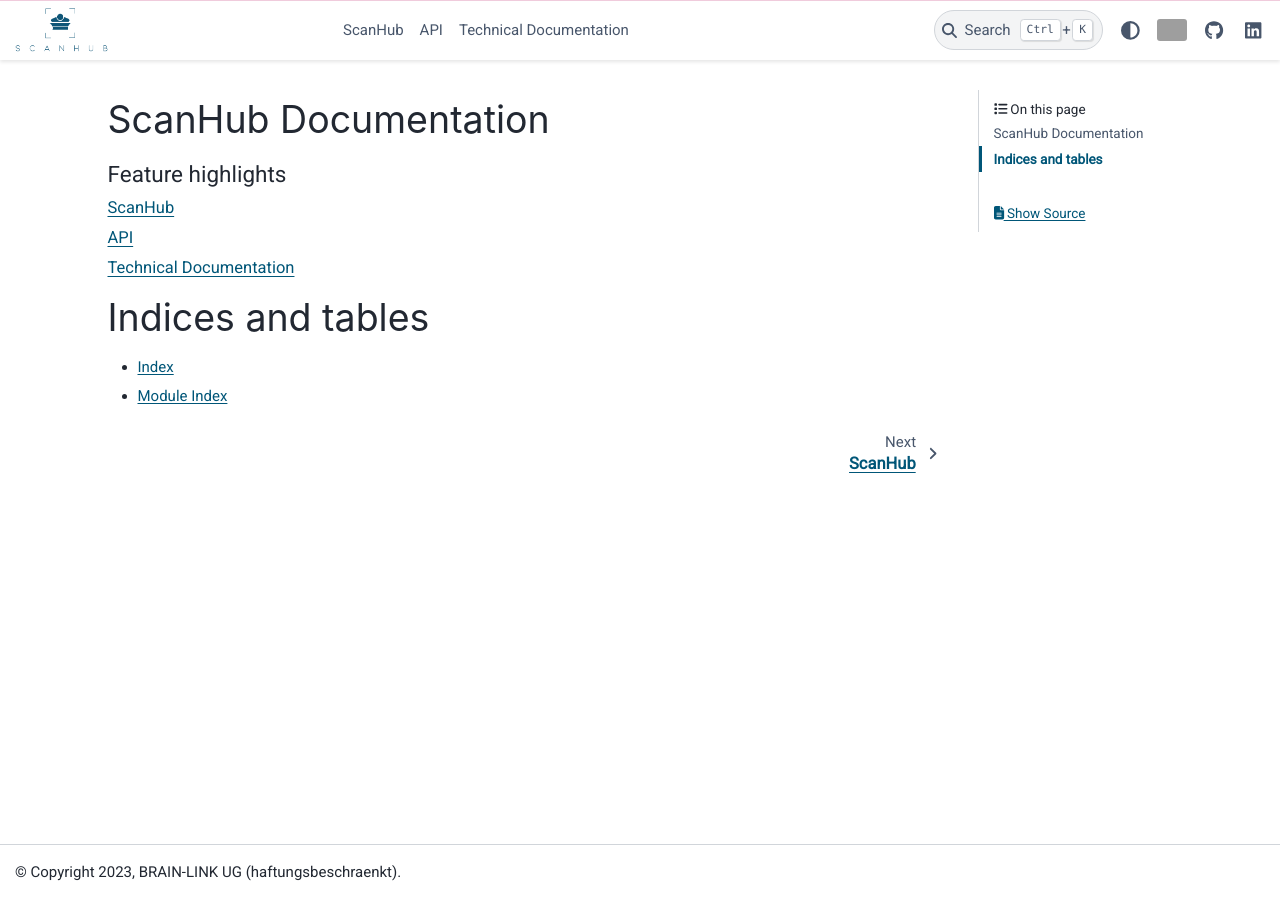
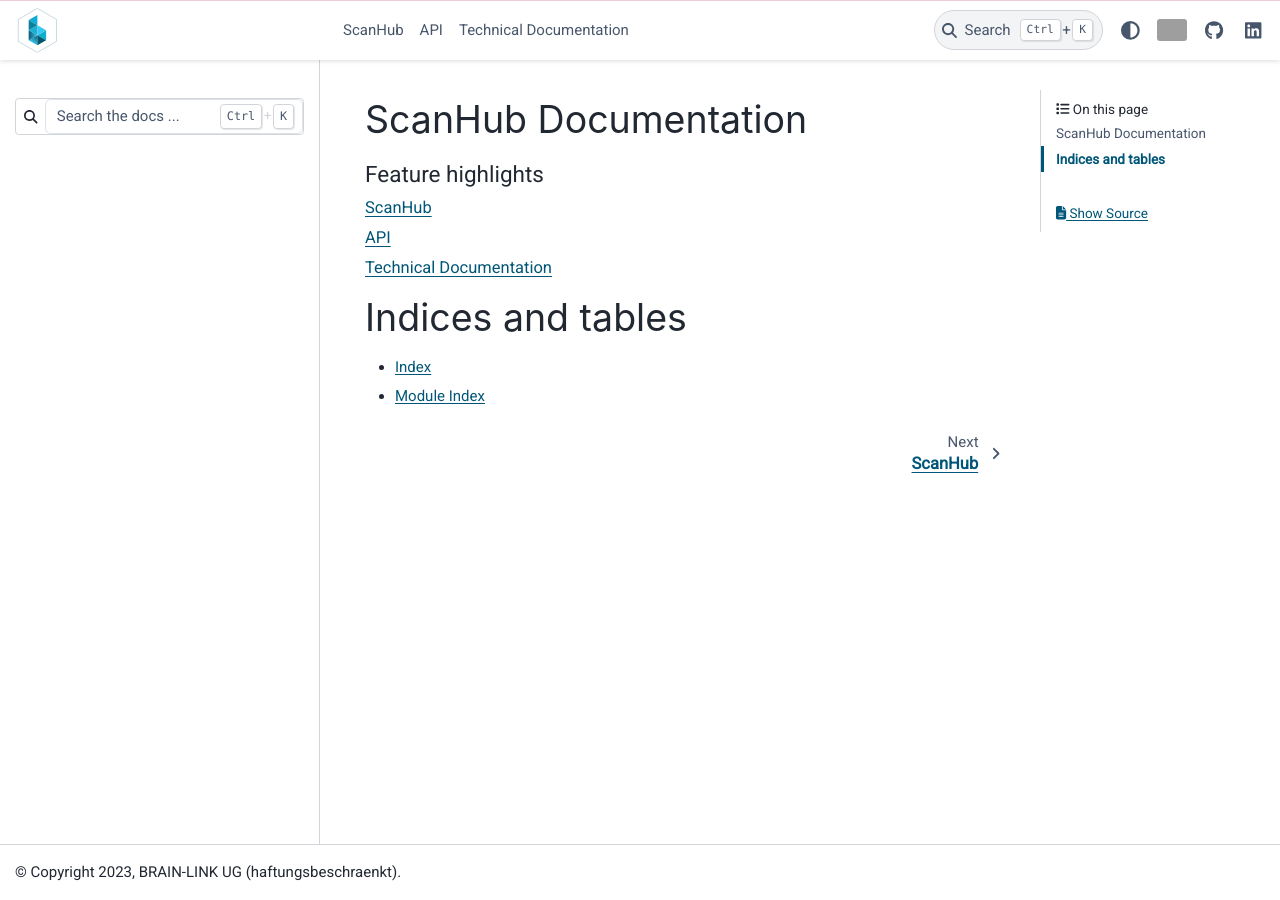
Before and after one commit to brain-link/scanhub, a Sphinx documentation site: the page built from docs/source/index.rst, in a window 1280 px wide. Built offline with Sphinx 7.4.7 and the PyData theme 0.15.4, drawn with Linux system fonts in a browser that asks for light colours; some web fonts are replaced; grey boxes are pictures that could not be loaded.

```diff
--- a/docs/source/conf.py
+++ b/docs/source/conf.py
@@ -43,6 +43,7 @@ extensions = [
     'sphinx.ext.autodoc',
     'sphinx.ext.viewcode',
     # 'sphinx.ext.napoleon',  # support numpy and google style docstrings (at the moment only openapi)
+    "sphinx.ext.todo",
     'sphinxcontrib.openapi',
     "sphinx.ext.autosectionlabel",
     "sphinx.ext.autosummary",
@@ -67,12 +68,33 @@ exclude_patterns = ['_build', 'Thumbs.db', '.DS_Store']
 
 # The theme to use for HTML and HTML Help pages.  See the documentation for
 # a list of builtin themes.
-#
+
+pygments_style = "sphinx"
+
 html_theme = 'pydata_sphinx_theme'
 html_show_sphinx = False
+html_scaled_image_link = False
+html_show_sourcelink = True
+html_logo = "_static/images/logo_brainlink.svg"
+html_favicon = "_static/brainlink_favicon/favicon-32x32.png"
+# html_logo = "_static/images/logo_scanhub.png"
 
+html_context = {
+    "github_user": "brain-link",
+    "github_repo": "scanhub",
+    "github_version": "dev",
+    "doc_path": "docs/",
+    "conf_py_path": "/docs/",
+    "VERSION": version,
+}
+
+html_sidebars = {
+    "**": ["search-field", "sidebar-nav-bs"]
+    # "**": []    # remove primary (left) sidebar
+}
 
 html_theme_options = {
+    # "external_links": [{"url": "https://github.com/Project-MONAI/tutorials", "name": "Tutorials"}],
     "icon_links": [
         {
             "name": "Brain-Link",
@@ -93,36 +115,15 @@ html_theme_options = {
     ],
     "collapse_navigation": True,
     "navigation_depth": 1,
-    "show_toc_level": 3,
     "show_nav_level": 1,
+    "show_toc_level": 2,
     "footer_start": ["copyright"],
     "footer_end": [],
     "navbar_align": "content",
+    "header_links_before_dropdown": 4,
     # "pygment_light_style": "default",
     # "pygment_dark_style": "github-dark",
 }
-html_context = {
-    "github_user": "brain-link",
-    "github_repo": "scanhub",
-    "doc_path": "docs/",
-    "VERSION": version,
-}
-html_scaled_image_link = False
-html_show_sourcelink = True
-# html_logo = "_static/images/logo_brainlink.svg"
-html_logo = "_static/images/logo_scanhub.png"
-# html_sidebars = {
-#     # "**": [
-#     #     "search-field",
-#     #     # "sidebar-nav-bs", # default: links between pages in the active section
-#     #     "page-toc",
-#     #     "edit-this-page",
-#     #     "sourcelink"
-#     # ],
-#     # "secondary_sidebar_items": [],
-#     "**": []    # remove primary (left) sidebar
-# }
-pygments_style = "sphinx"
 
 # Add any paths that contain custom static files (such as style sheets) here,
 # relative to this directory. They are copied after the builtin static files,
```
